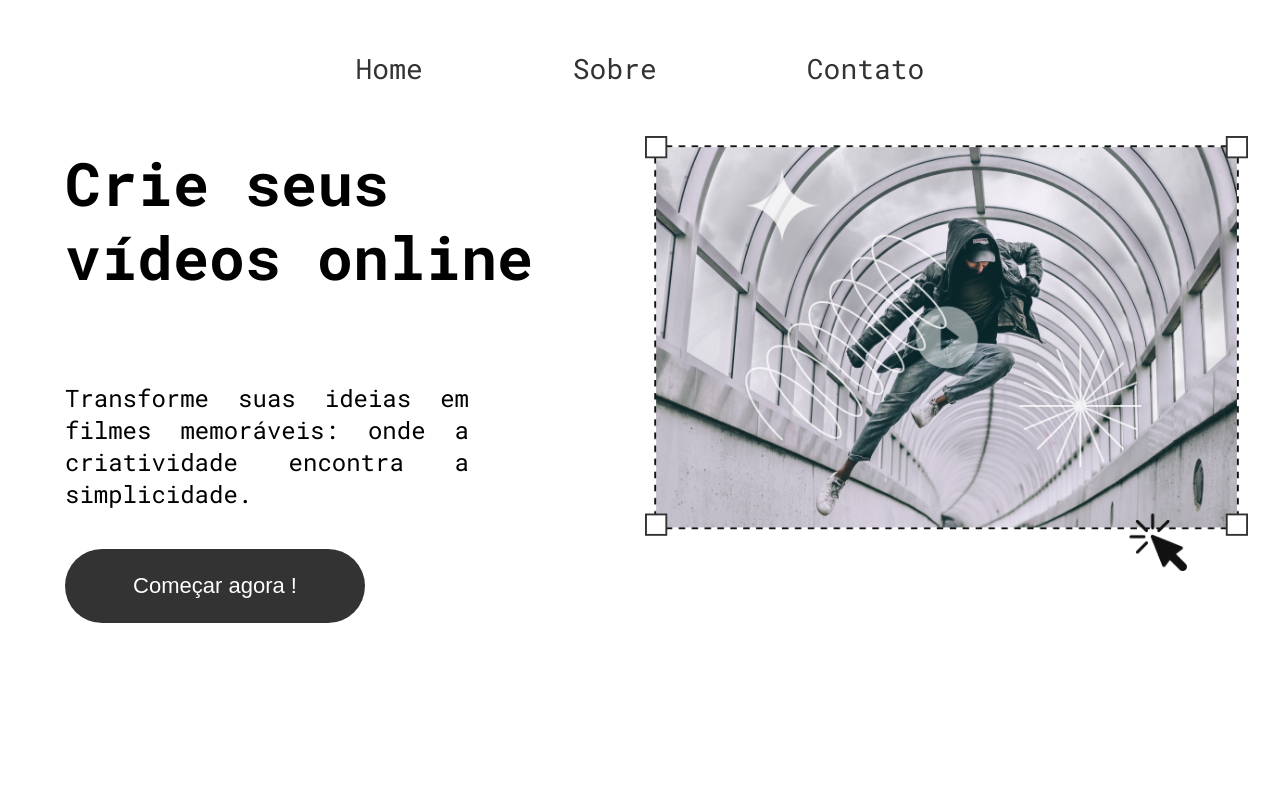
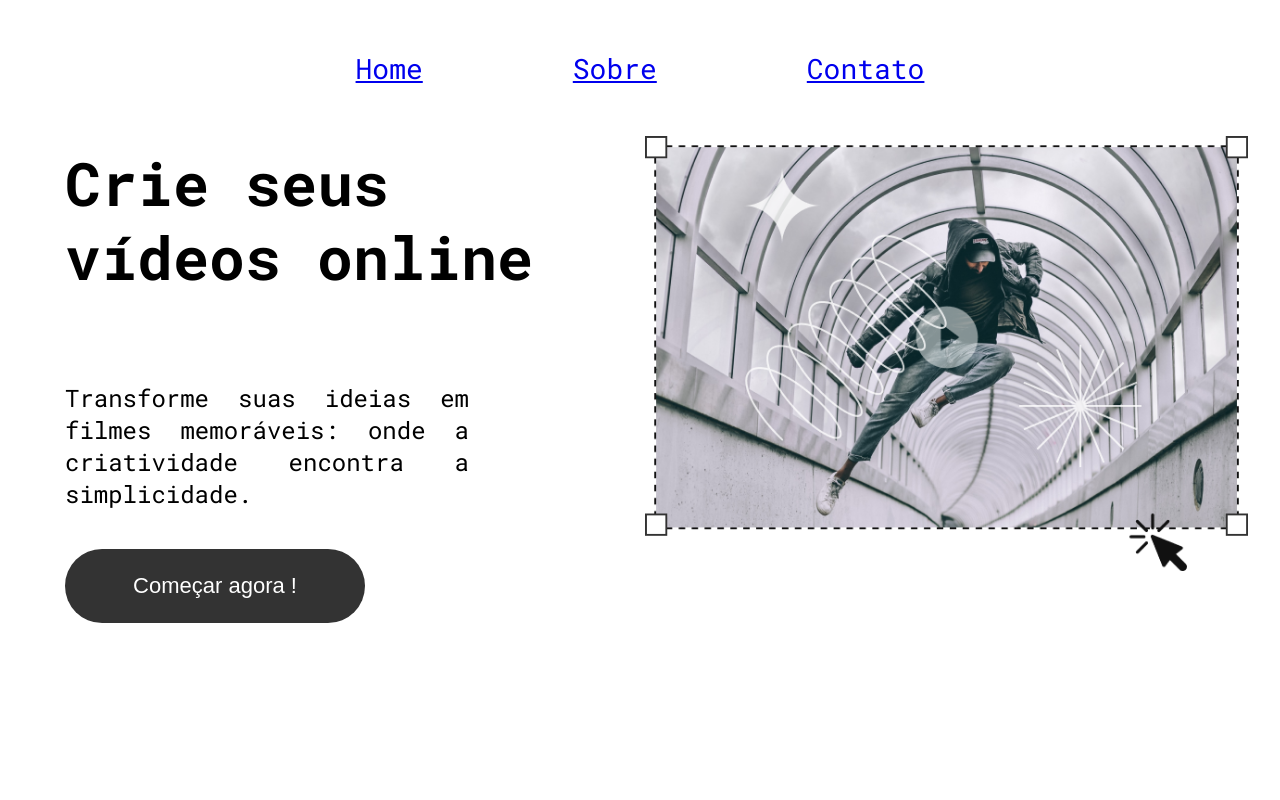
Before and after one commit to mm-dantas/Plataforma-de-videos, a React (Vite) app: page / in a window 1280 px wide. Shown: the top 800 px of the page. Built offline with nearby package versions, Linux system fonts and the light colour scheme.

Commit message:
adicionando links das páginas

```diff
--- a/src/Componentes/Header/Header.css
+++ b/src/Componentes/Header/Header.css
@@ -7,12 +7,13 @@ header nav{
     font-size: 28px;
 }
 
-header nav a{
+header nav li{
     color: #333333;
     text-decoration: none;
+    list-style: none;
 }
 
 
-header nav a:hover{
+header nav li:hover{
     color: #33333392;
 }
--- a/src/Componentes/Header/index.jsx
+++ b/src/Componentes/Header/index.jsx
@@ -1,12 +1,19 @@
 import "./Header.css"
+import { Link } from "react-router-dom"
 
 function Header() {
     return(
         <header>
             <nav>
-                <a href="">Home</a>
-                <a href="">Sobre</a>
-                <a href="">Contato</a>
+                <li>
+                    <Link to="/">Home</Link>
+                </li>
+                <li>
+                    <Link to="/sobre">Sobre</Link>
+                </li>
+                <li>
+                    <Link to="/contato">Contato</Link>
+                </li>
             </nav>
         </header>
     )
```
